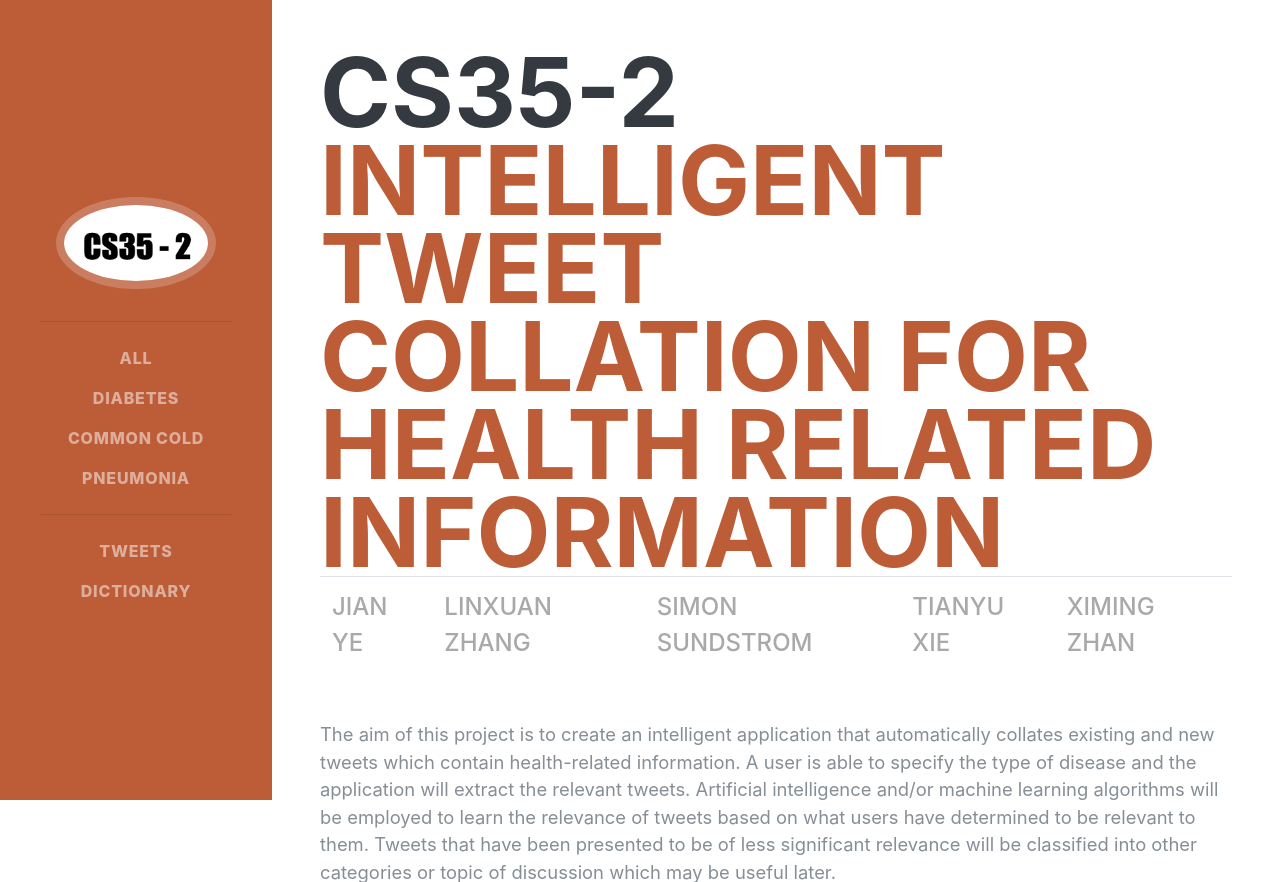
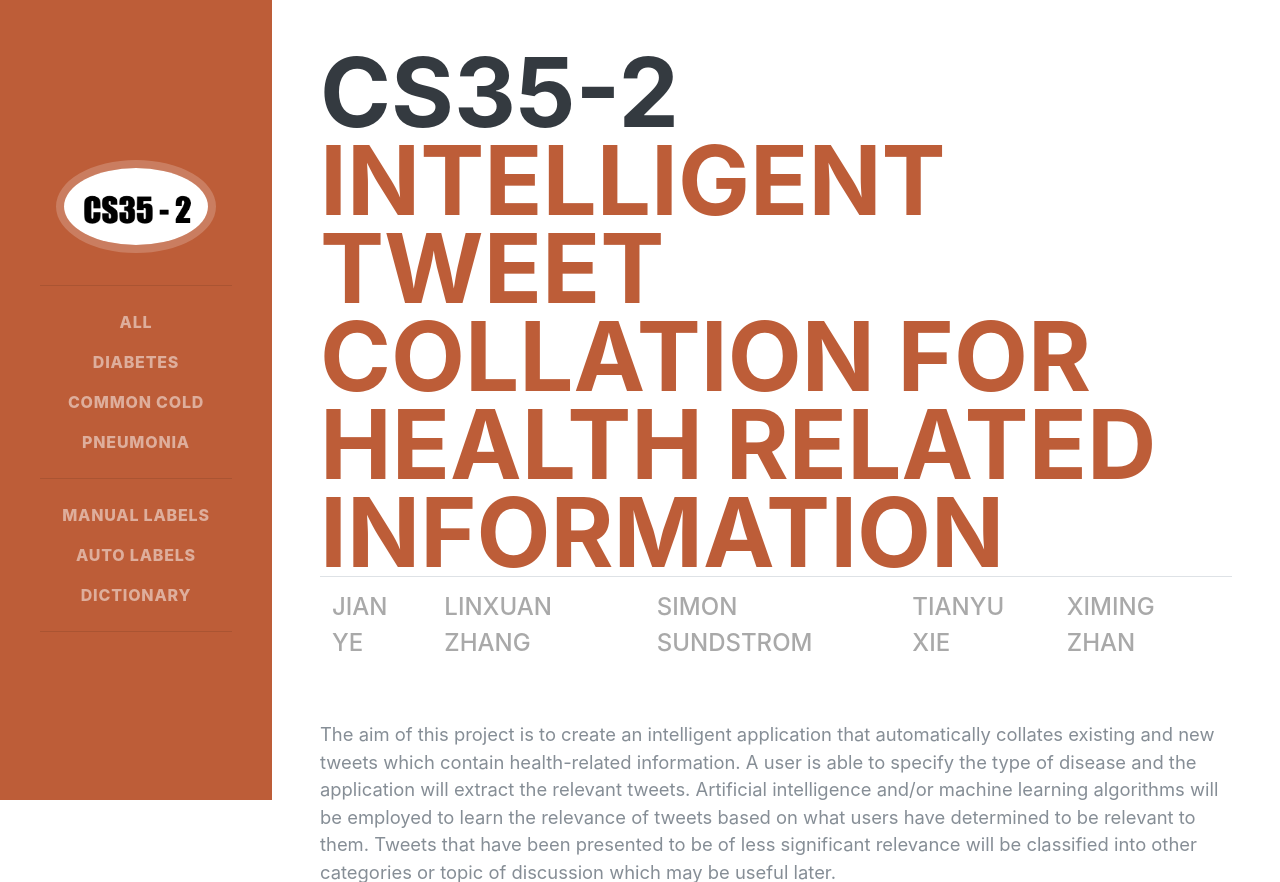
Before and after one commit to xzhan99/capstone_website, a Django app: page /index/ in a window 1280 px wide. Shown: the top 882 px of the page. Run offline with Django 3.2, Linux system fonts and the light colour scheme; some libraries are stand-ins or nearby versions; some web fonts are replaced.

Commit message:
add auto page

```diff
--- a/capstone_website/urls.py
+++ b/capstone_website/urls.py
@@ -24,7 +24,7 @@ urlpatterns = [
     path('illness/', illness),
     path('update/', update_diagram),
     path('tweets/', list_tweets),
-    path('cfg/manual/', manual),
-    path('cfg/get_manual/', get_manual_tweets),
+    path('cfg/tweets/', labelled_tweets),
+    path('cfg/get_cfg_tweets/', get_labelled_tweets),
     path('cfg/dictionary/', dictionary),
 ]
--- a/health/views.py
+++ b/health/views.py
@@ -63,13 +63,14 @@ def list_tweets(request):
                   })
 
 
-def manual(request):
-    return render(request, 'manual.html')
+def labelled_tweets(request):
+    return render(request, 'cfg_tweets.html', context={'type': request.GET.get('t', 'manual')})
 
 
-def get_manual_tweets(request):
+def get_labelled_tweets(request):
+    label_type = request.GET.get('t', 'manual')
     start = int(request.GET.get('s', 0))
-    tweets = mongo.get_manual_tweets(start)
+    tweets = mongo.get_cfg_tweets(label_type, start)
     return JsonResponse({'tweets': tweets, 'start': start, 'count': len(tweets)})
 
 
--- a/templates/left_bar.html
+++ b/templates/left_bar.html
@@ -64,16 +64,20 @@
             <li class="nav-item">
                 <a class="nav-link js-scroll-trigger" href="/illness/?i=pneumonia">Pneumonia</a>
             </li>
-{#            <li class="nav-item">#}
-{#                <a class="nav-link js-scroll-trigger" href="/illness/?i=cancer">Cancer</a>#}
-{#            </li>#}
+            {#            <li class="nav-item">#}
+            {#                <a class="nav-link js-scroll-trigger" href="/illness/?i=cancer">Cancer</a>#}
+            {#            </li>#}
             <HR width="80%">
             <li class="nav-item">
-                <a class="nav-link js-scroll-trigger" href="/cfg/manual">tweets</a>
+                <a class="nav-link js-scroll-trigger" href="/cfg/tweets/?t=manual">manual labels</a>
+            </li>
+            <li class="nav-item">
+                <a class="nav-link js-scroll-trigger" href="/cfg/tweets/?t=auto">auto labels</a>
             </li>
             <li class="nav-item">
                 <a class="nav-link js-scroll-trigger" href="/cfg/dictionary">dictionary</a>
             </li>
+            <HR width="80%">
         </ul>
     </div>
 
```
Also changed, not shown: health/db.py (+9 -3 lines), templates/cfg_tweets.html (renamed from templates/manual.html, +3 -5 lines).
